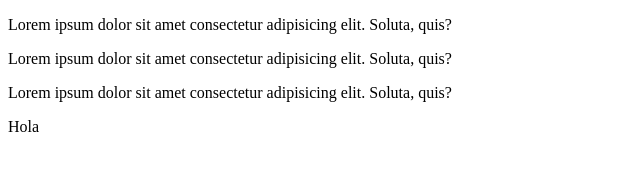
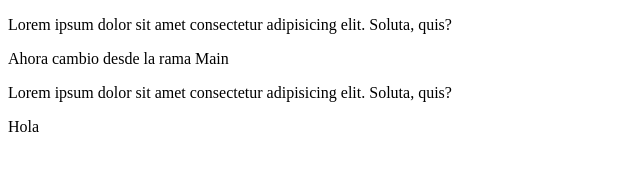
Before and after one commit to ajroit/repo23026, a plain HTML site: page index.html in a window 1280 px wide. Shown: the whole page, without its empty margins (0-640 px from the left). Drawn offline with Linux system fonts and the light colour scheme.

Commit message:
Otro cambio desde la rama main

```diff
--- a/index.html
+++ b/index.html
@@ -6,7 +6,7 @@
     <meta name="viewport" content="width=device-width, initial-scale=1.0">
     <title>Document</title>
     <p> Lorem ipsum dolor sit amet consectetur adipisicing elit. Soluta, quis?  </p>
-    <p> Lorem ipsum dolor sit amet consectetur adipisicing elit. Soluta, quis?  </p>
+    <p> Ahora cambio desde la rama Main </p>
     <p> Lorem ipsum dolor sit amet consectetur adipisicing elit. Soluta, quis?  </p>
     <p>Hola</p>
 </head>
```
